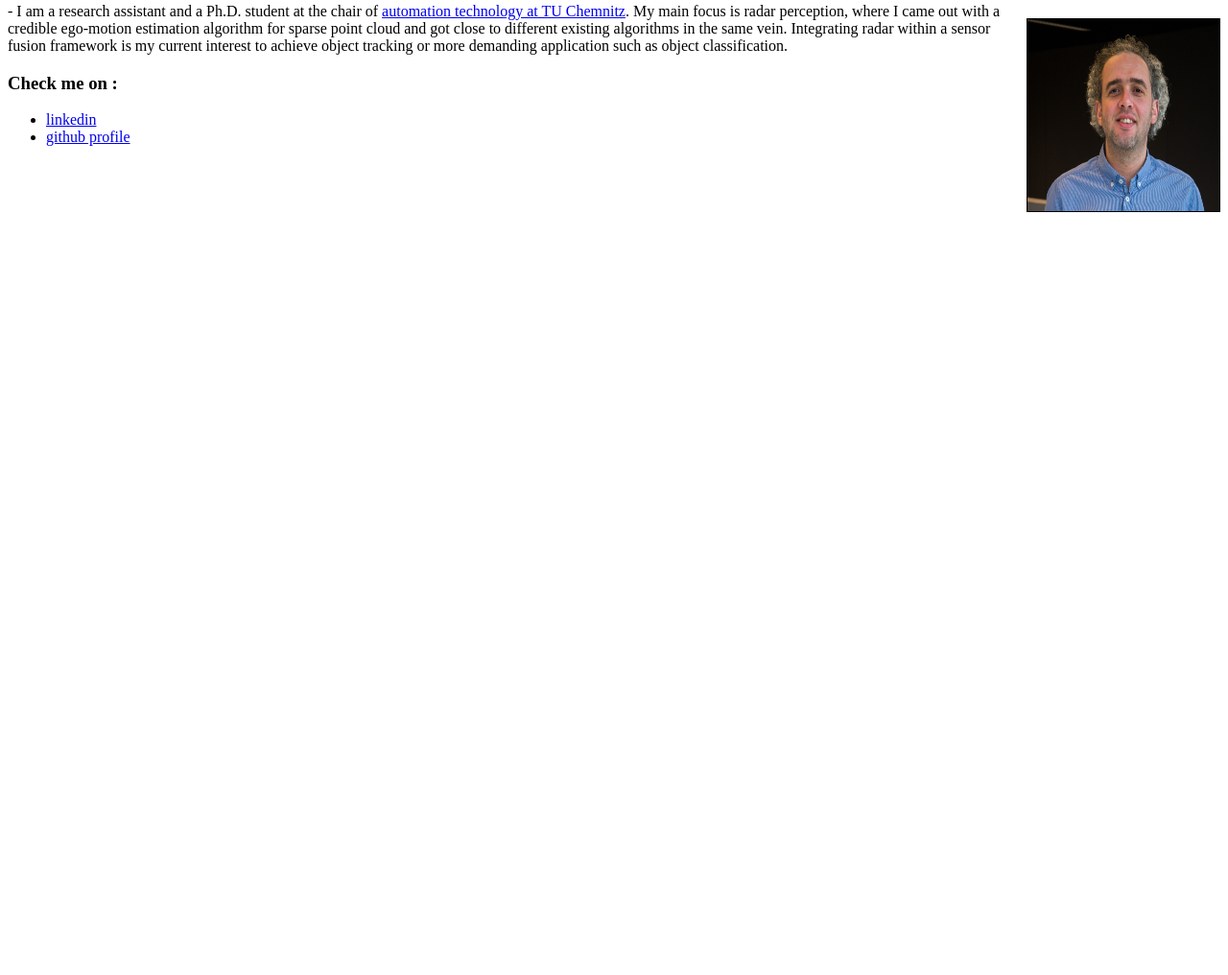
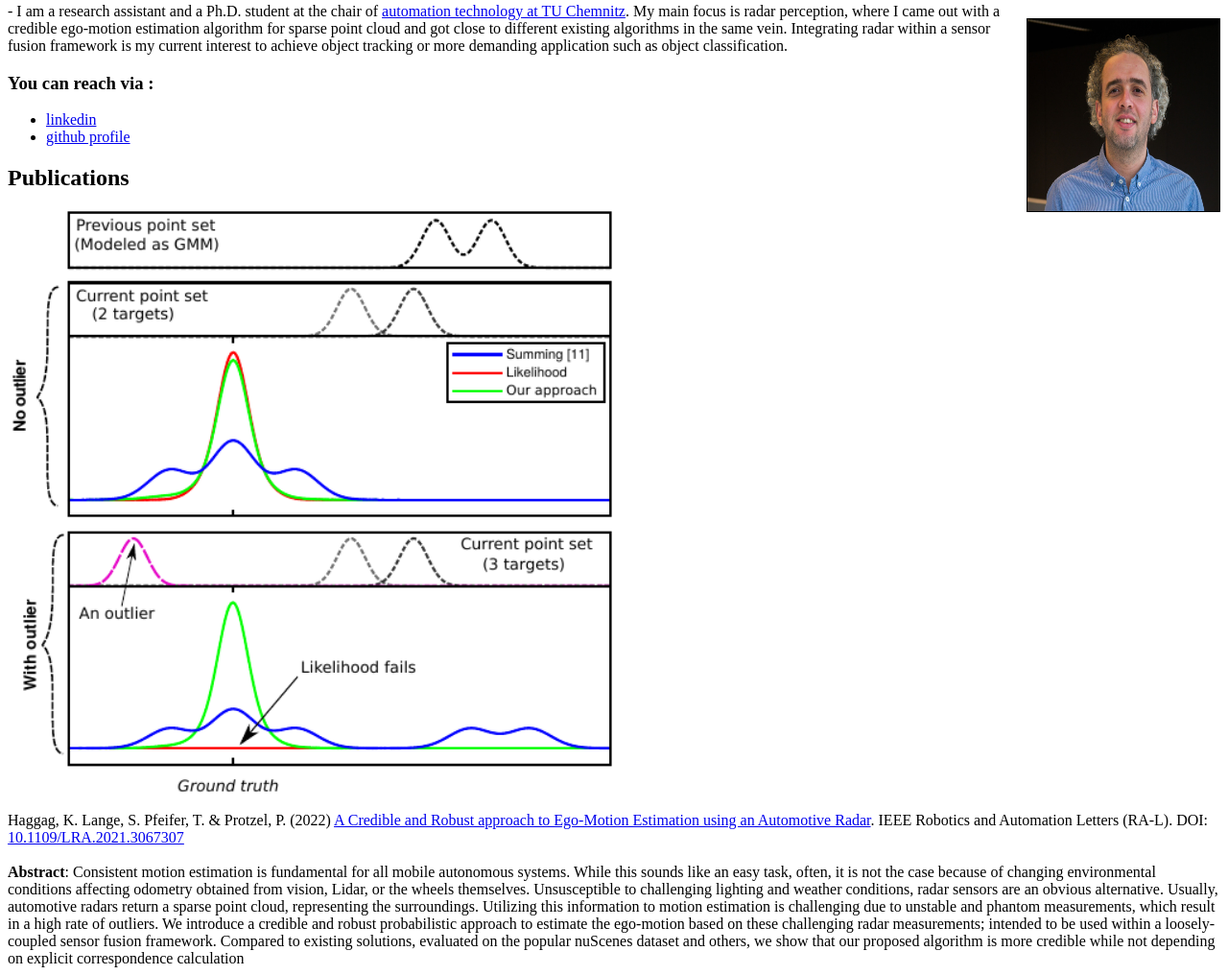
Before and after one commit to khagag14/khagag14.github.io, a plain HTML site: page index.html in a window 1280 px wide. Shown: the part 186-1202 px from the top of the page at 96% size. Before the commit the page ends 800 px from the top, so only its background shows below. Drawn offline with Linux system fonts and the light colour scheme.

Commit message:
adding creme publication ...

```diff
--- a/index.html
+++ b/index.html
@@ -35,7 +35,7 @@
          interest to achieve object tracking or more demanding application
          such as object classification.
     </p>
-    <h3 class="h4">Check me on :</h3>
+    <h3 class="h4">You can reach via :</h3>
 <p>
   <ul>
     <li><a href="https://www.linkedin.com/in/karim-haggag-637a551a1/">linkedin</a></li>
@@ -44,4 +44,29 @@
 </p>
 </div>
 
+<div class="news">
+    <h2>Publications</h2>
+
+    <div class="row vertical-align">
+        <div class="col-xm-3 col-image">
+            <img src=creme.png title= 'Haggag, K. and Lange, S. and Pfeifer, T. and Protzel, P. (2021): A Credible and Robust approach to Ego-Motion Estimation using an Automotive Radar. ' width=50%>    </div>
+        <div class="col-xm-9">
+            <div>
+                <span class="bibtex-article"><span class="bibtex-author">Haggag, K. Lange, S. Pfeifer, T. &amp; Protzel, P.</span> (<span class="bibtex-year">2022</span>)
+                <span class="bibtex-title"><a href="TODO Linke">A Credible and Robust approach to Ego-Motion Estimation using an Automotive Radar</a></span>. <span class="bibtex-jname">IEEE Robotics and Automation Letters (RA-L)</span>. <span class="bibtex-doi">DOI: <a href="https://dx.doi.org/10.1109/LRA.2021.3067307">10.1109/LRA.2021.3067307</a></span></span>   <br><br>
+                <b>Abstract</b>: Consistent motion estimation is fundamental for all mobile autonomous systems.
+                While this sounds like an easy task, often, it is not the case because of changing environmental conditions affecting odometry obtained from vision, Lidar, or the wheels themselves.
+                Unsusceptible to challenging lighting and weather conditions, radar sensors are an obvious alternative.
+
+                Usually, automotive radars return a sparse point cloud, representing the surroundings.
+                Utilizing this information to motion estimation is challenging due to unstable and phantom measurements, which result in a high rate of outliers.
+
+                We introduce a credible and robust probabilistic approach to estimate the ego-motion based on these challenging radar measurements; intended to be used within a loosely-coupled sensor fusion framework.
+                Compared to existing solutions, evaluated on the popular nuScenes dataset and others, we show that our proposed algorithm is more credible while not depending on explicit correspondence calculation        </div>
+        </div>
+    </div>
+
+
+</div>
+
 </html>
```
Also changed, not shown: creme.png (added).
